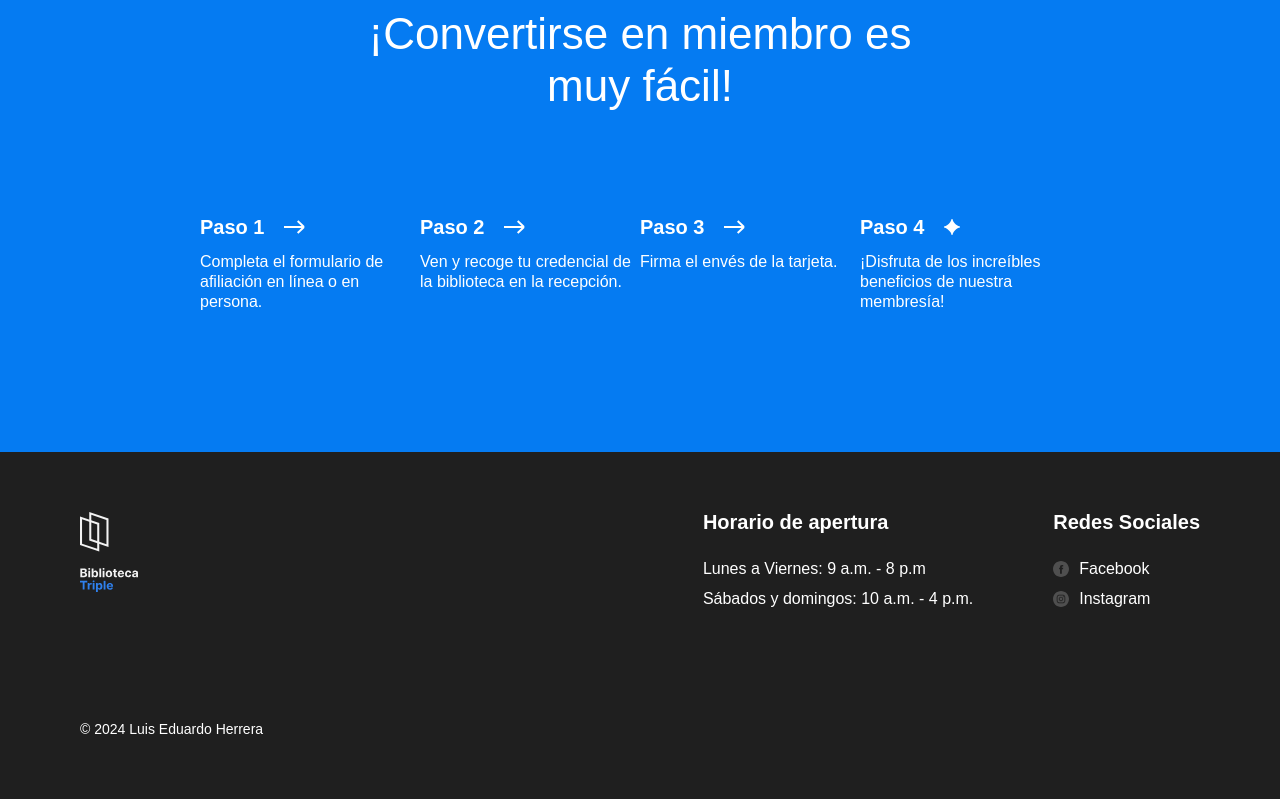
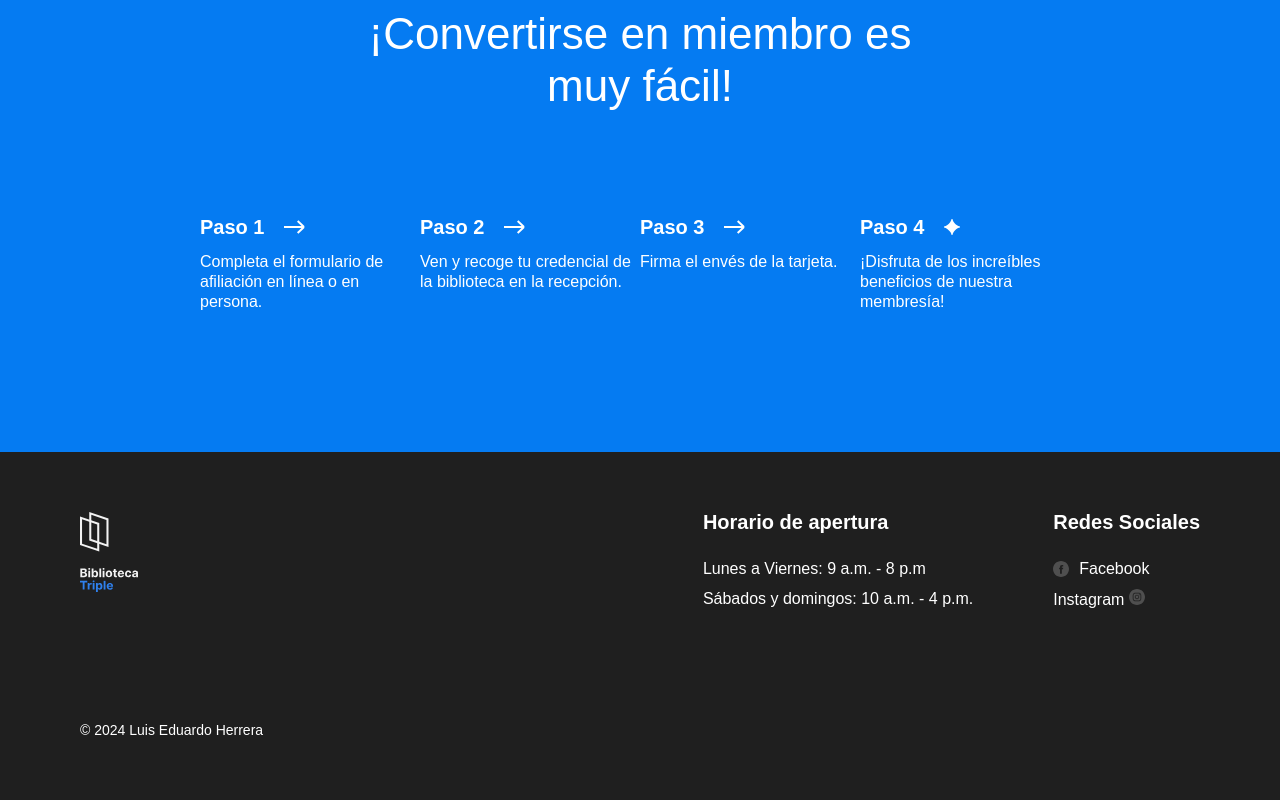
Before and after one commit to luissherrera/web_project_library, a plain HTML site: page index.html in a window 1280 px wide. Shown: the part 3070-3870 px from the top of the page. Drawn offline with Linux system fonts and the light colour scheme.

Commit message:
cambio img

```diff
--- a/index.html
+++ b/index.html
@@ -330,11 +330,14 @@
                 >
               </li>
               <li class="footer__list-item">
-                <img src="./images/instagram_white.svg" alt="logo instagram" />
-
                 <a href="https://instagram.com" class="footer__column-link"
-                  >Instagram</a
-                >
+                  >Instagram
+                  <img
+                    class="footer__social-icon"
+                    src="./images/instagram_white.svg"
+                    alt="logo instagram"
+                  />
+                </a>
               </li>
             </ul>
           </div>
```
